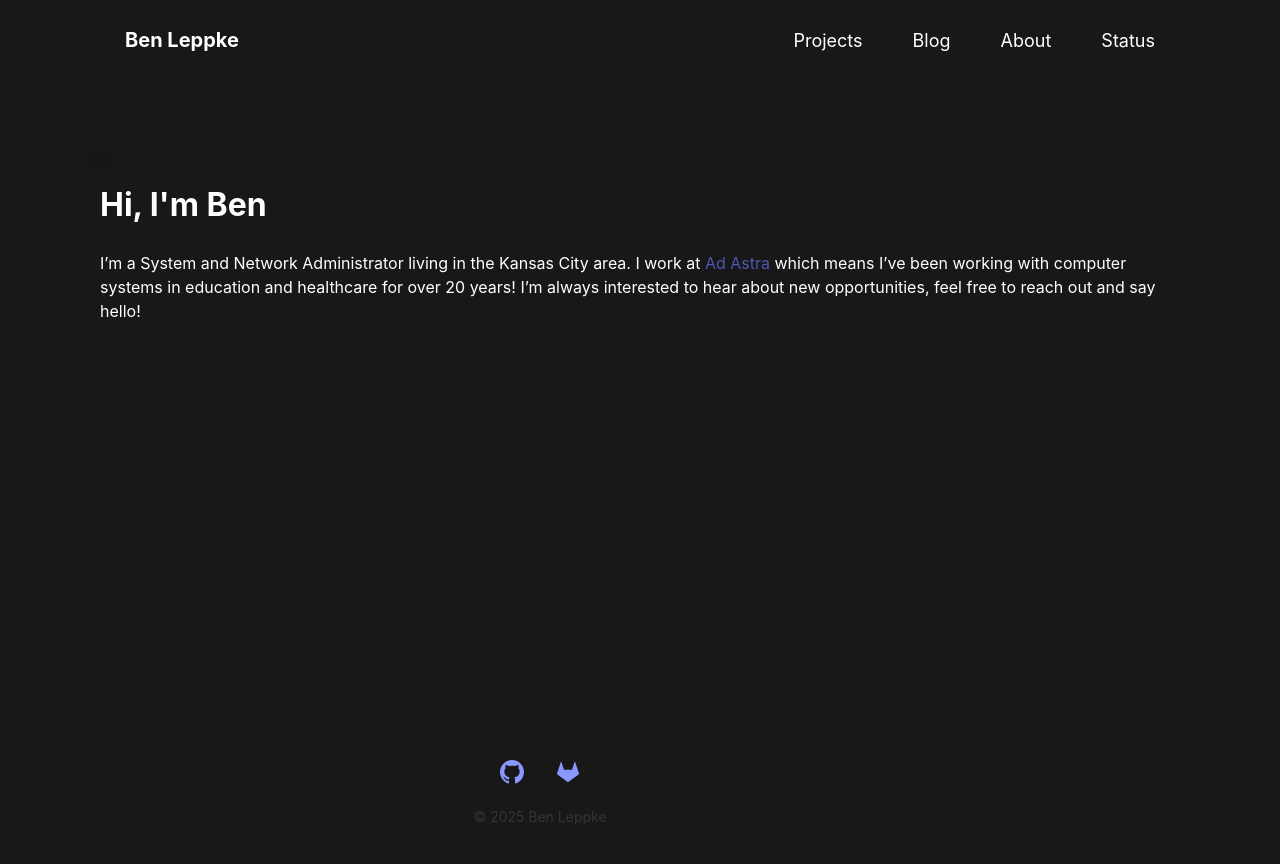
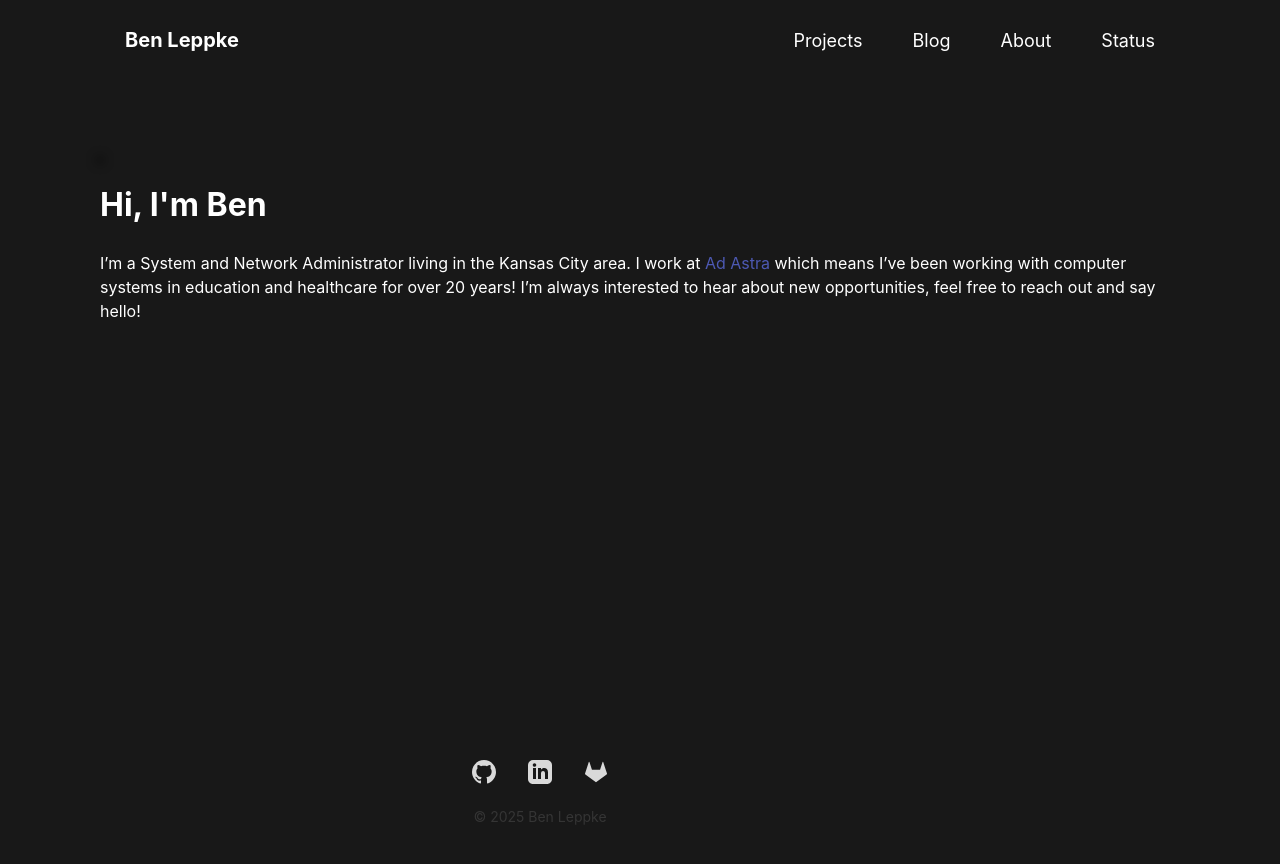
Before and after one commit to benleppke/benleppke.github.io, a Jekyll site: the page built from index.md, in a window 1280 px wide. Shown: the top 864 px of the page. Built offline with Jekyll 4.4.1, drawn with Linux system fonts in a browser that asks for light colours.

Commit message:
Social icon

```diff
--- a/_layouts/about.html
+++ b/_layouts/about.html
@@ -17,6 +17,11 @@
               <path d="M12 0c-6.626 0-12 5.373-12 12 0 5.302 3.438 9.8 8.207 11.387.599.111.793-.261.793-.577v-2.234c-3.338.726-4.033-1.416-4.033-1.416-.546-1.387-1.333-1.756-1.333-1.756-1.089-.745.083-.729.083-.729 1.205.084 1.839 1.237 1.839 1.237 1.07 1.834 2.807 1.304 3.492.997.107-.775.418-1.305.762-1.604-2.665-.305-5.467-1.334-5.467-5.931 0-1.311.469-2.381 1.236-3.221-.124-.303-.535-1.524.117-3.176 0 0 1.008-.322 3.301 1.23.957-.266 1.983-.399 3.003-.404 1.02.005 2.047.138 3.006.404 2.291-1.552 3.297-1.23 3.297-1.23.653 1.653.242 2.874.118 3.176.77.84 1.235 1.911 1.235 3.221 0 4.609-2.807 5.624-5.479 5.921.43.372.823 1.102.823 2.222v3.293c0 .319.192.694.801.576 4.765-1.589 8.199-6.086 8.199-11.386 0-6.627-5.373-12-12-12z"/>
             </svg>
           </a>
+          <a href="https://linkedin.com/in/benleppke" target="_blank" class="social-icon">
+            <svg xmlns="http://www.w3.org/2000/svg" width="24" height="24" viewBox="0 0 24 24" fill="currentColor">
+              <path d="M19 0h-14c-2.761 0-5 2.239-5 5v14c0 2.761 2.239 5 5 5h14c2.762 0 5-2.239 5-5v-14c0-2.761-2.238-5-5-5zm-11 19h-3v-11h3v11zm-1.5-12.268c-.966 0-1.75-.79-1.75-1.764s.784-1.764 1.75-1.764 1.75.79 1.75 1.764-.783 1.764-1.75 1.764zm13.5 12.268h-3v-5.604c0-3.368-4-3.113-4 0v5.604h-3v-11h3v1.765c1.396-2.586 7-2.777 7 2.476v6.759z"/>
+            </svg>
+          </a>
           <a href="https://gitlab.com/benleppke" target="_blank" class="social-icon">
             <svg xmlns="http://www.w3.org/2000/svg" width="24" height="24" viewBox="0 0 24 24" fill="currentColor">
               <path d="M22.65 14.39L12 22.13 1.35 14.39a.84.84 0 0 1-.3-.94l1.22-3.78 2.44-7.51A.42.42 0 0 1 4.82 2a.43.43 0 0 1 .58 0 .42.42 0 0 1 .11.18l2.44 7.49h8.1l2.44-7.51A.42.42 0 0 1 18.6 2a.43.43 0 0 1 .58 0 .42.42 0 0 1 .11.18l2.44 7.51L23 13.45a.84.84 0 0 1-.35.94z"/>
--- a/assets/css/main.css
+++ b/assets/css/main.css
@@ -45,19 +45,6 @@
     margin-bottom: 1rem;
 }
 
-.social-icon {
-    color: #333;
-    transition: color 0.2s ease;
-}
-
-.social-icon:hover {
-    color: #666;
-}
-
-.social-icon svg {
-    width: 24px;
-    height: 24px;
-}
 
 /* Navigation */
 .nav {
@@ -151,15 +138,16 @@
 }
 
 .social-icon {
-    color: #8C96FF;
-    transition: color 0.2s ease;
+    color: #D9D9D9;
+    transition: color 0.2s ease, text-shadow 0.2s ease;
     border: none !important;
     padding: 0;
     margin: 0 8px;
 }
 
 .social-icon:hover {
-    color: #D9D9D9;
+    color: #8C96FF;
+    text-shadow: 0 0 8px rgba(140, 150, 255, 0.5);
 }
 
 .social-icon svg {
```
